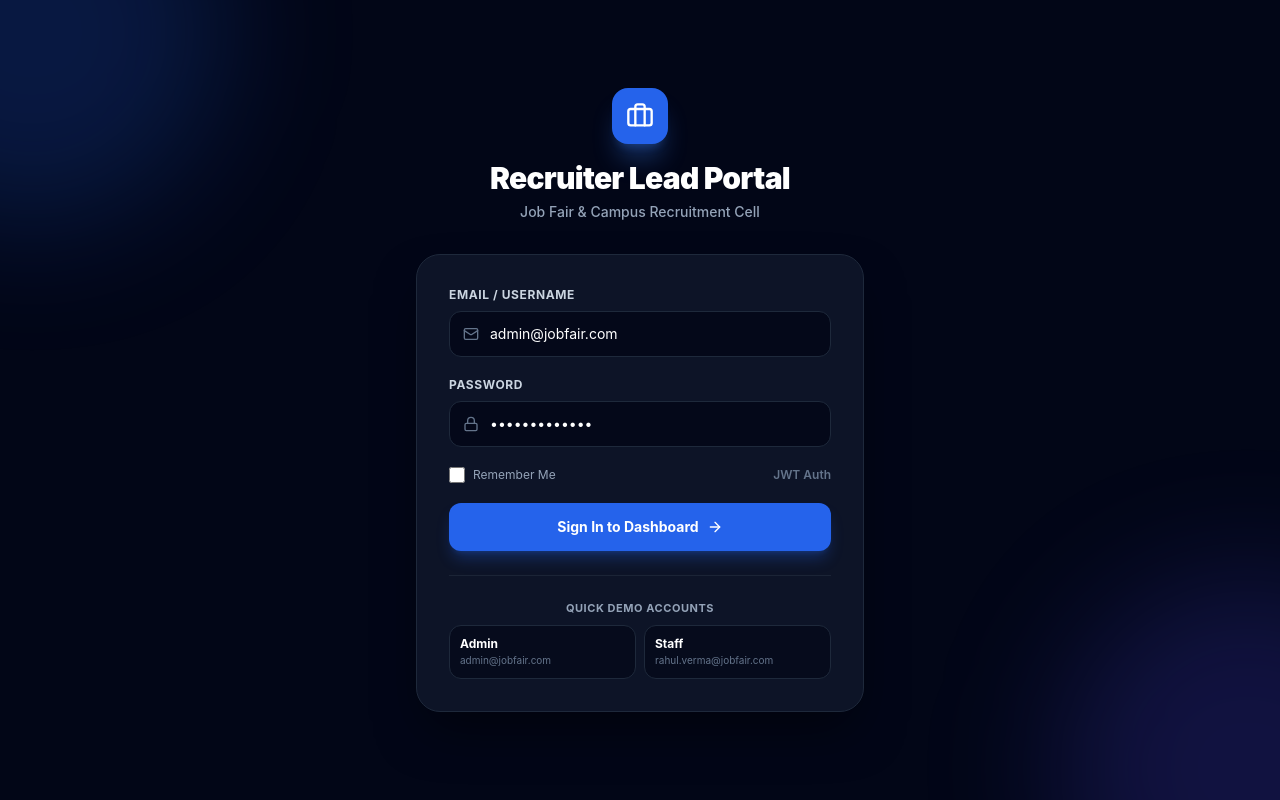
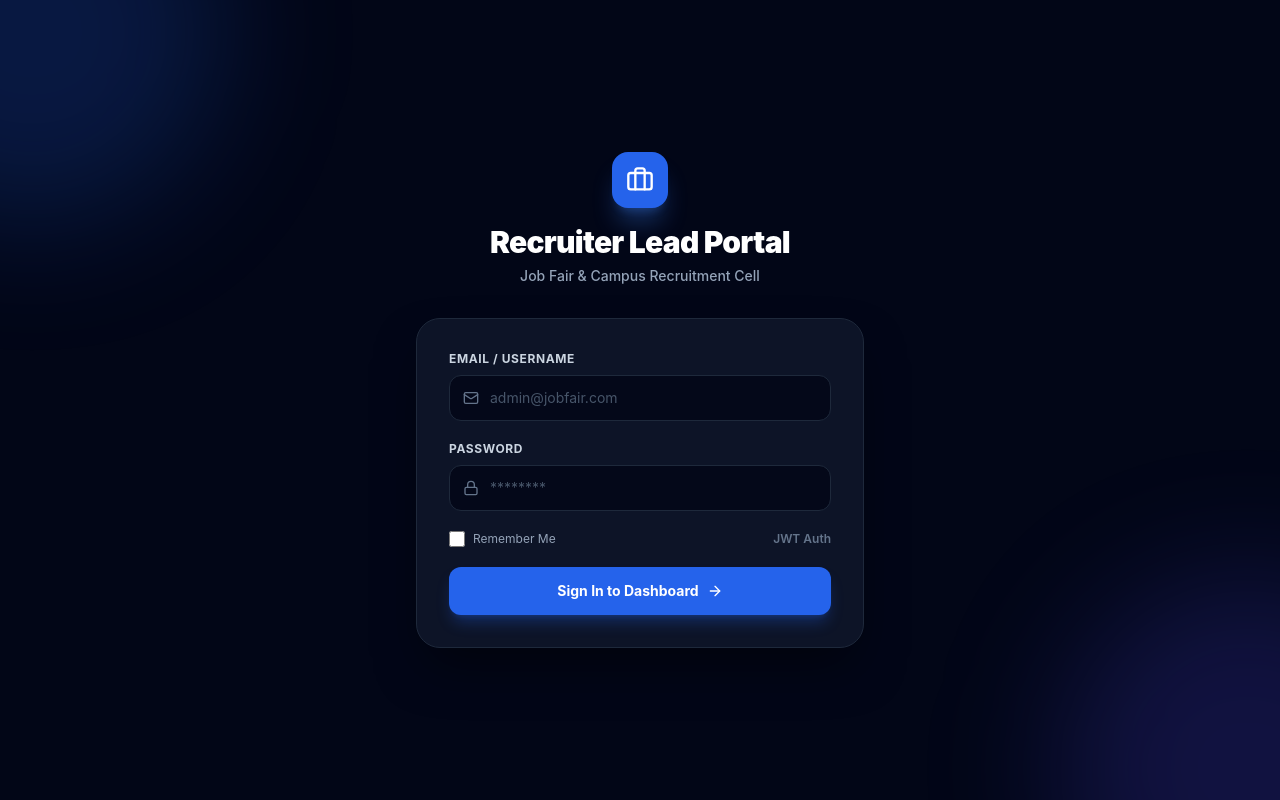
Before and after one commit to chntechconsulting-website/recuriter, a React app in the folder frontend/: page /login in a window 1280 px wide. Built offline with nearby package versions, Linux system fonts and the light colour scheme; no server answers; the HTML template or start-up script is replaced by a standard one.

Commit message:
feat: remove quick demo accounts block and clear default credentials on login page

```diff
--- a/frontend/src/pages/Login.jsx
+++ b/frontend/src/pages/Login.jsx
@@ -5,8 +5,8 @@ import { useToast } from '../context/ToastContext';
 import { Briefcase, Lock, Mail, ArrowRight } from 'lucide-react';
 
 export const Login = () => {
-  const [username, setUsername] = useState(import.meta.env.VITE_DEFAULT_ADMIN_USERNAME || 'admin@jobfair.com');
-  const [password, setPassword] = useState(import.meta.env.VITE_DEFAULT_ADMIN_PASSWORD || 'Admin@123Password');
+  const [username, setUsername] = useState('');
+  const [password, setPassword] = useState('');
   const [rememberMe, setRememberMe] = useState(false);
   const [loading, setLoading] = useState(false);
 
@@ -108,36 +108,6 @@ export const Login = () => {
               <ArrowRight className="w-4 h-4" />
             </button>
           </form>
-
-          <div className="mt-6 pt-6 border-t border-slate-800/80">
-            <p className="text-[11px] font-bold text-slate-400 uppercase tracking-wider mb-2 text-center">
-              Quick Demo Accounts
-            </p>
-            <div className="grid grid-cols-2 gap-2 text-xs">
-              <button
-                type="button"
-                onClick={() => {
-                  setUsername('admin@jobfair.com');
-                  setPassword('Admin@123Password');
-                }}
-                className="p-2.5 rounded-xl bg-slate-950/60 border border-slate-800 text-left hover:border-blue-500 transition group"
-              >
-                <p className="font-bold text-white group-hover:text-blue-400">Admin</p>
-                <p className="text-[10px] text-slate-500 truncate">admin@jobfair.com</p>
-              </button>
-              <button
-                type="button"
-                onClick={() => {
-                  setUsername('rahul.verma@jobfair.com');
-                  setPassword('Staff@123Password');
-                }}
-                className="p-2.5 rounded-xl bg-slate-950/60 border border-slate-800 text-left hover:border-blue-500 transition group"
-              >
-                <p className="font-bold text-white group-hover:text-blue-400">Staff</p>
-                <p className="text-[10px] text-slate-500 truncate">rahul.verma@jobfair.com</p>
-              </button>
-            </div>
-          </div>
         </div>
       </div>
     </div>
```
